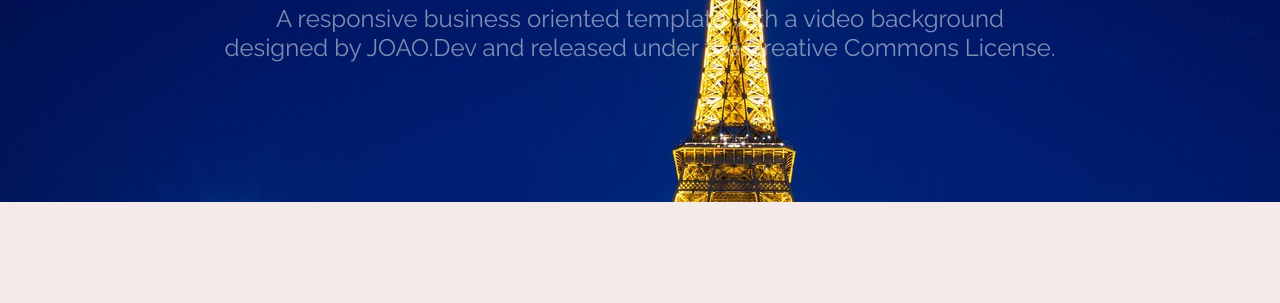
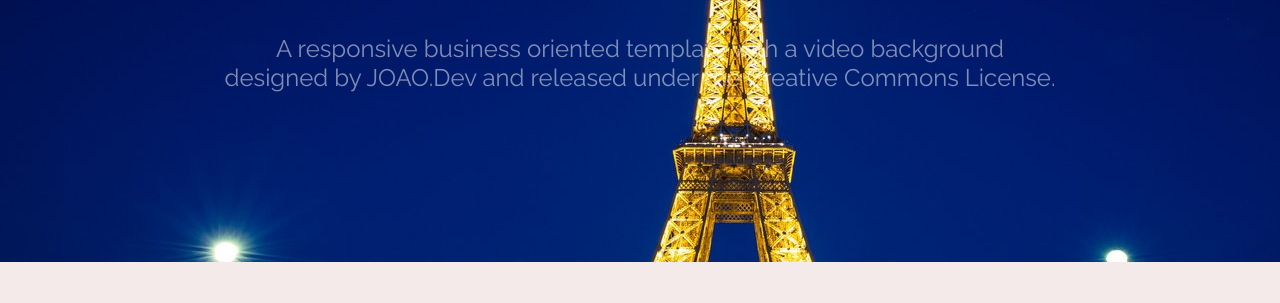
Before and after one commit to joaopedro-dev/novo_projeto, a plain HTML site: page index.html in a window 1280 px wide. Shown: the part 298-601 px from the top of the page. Drawn offline with nearby package versions, Linux system fonts and the light colour scheme.

Commit message:
Alternando tamanho do banner

```diff
--- a/sass/components/_banner.scss
+++ b/sass/components/_banner.scss
@@ -1,6 +1,6 @@
 .banner{
     background-image: url("/images/banner1.jpg");
-    height: 500px;
+    height: 35rem !important;
     display: flex;
     justify-content: center;
     align-items: center;
```
Also changed, not shown: sass/bundle.css, 1 other file.
